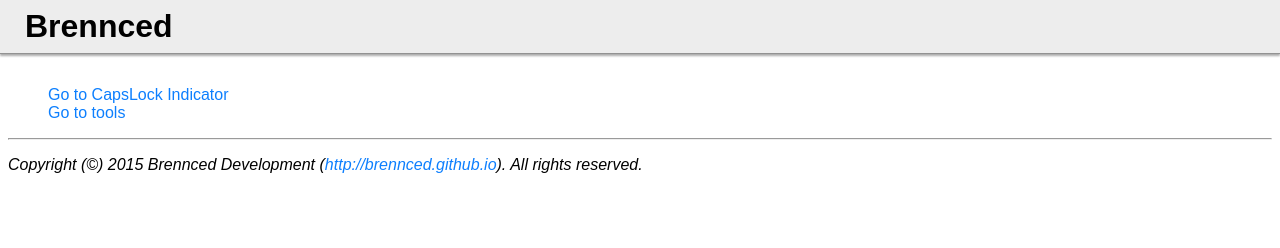
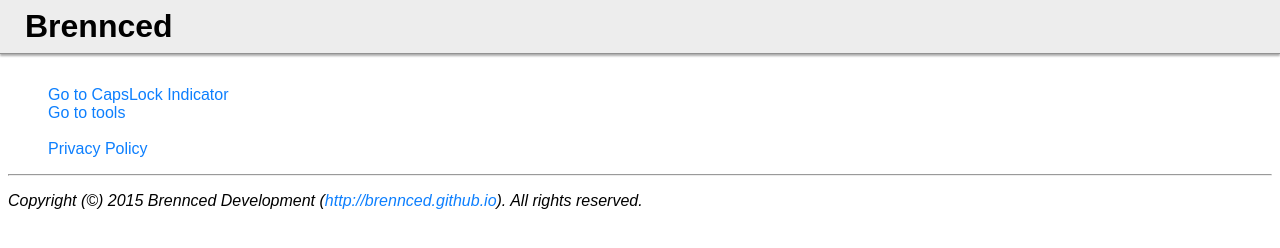
Before and after one commit to brennced/index.html, a plain HTML site: page index.html in a window 1280 px wide. Drawn offline with Linux system fonts and the light colour scheme.

Commit message:
Update index.html

```diff
--- a/index.html
+++ b/index.html
@@ -57,6 +57,8 @@
 			<a href="/CLI/">Go to CapsLock Indicator</a>
 			<br />
 			<a href="/tools/">Go to tools</a>
+			<br /><br />
+			<a href="/privacy-policy/">Privacy Policy</a>
 		</figure>
 		<hr />
 		<p>
```
